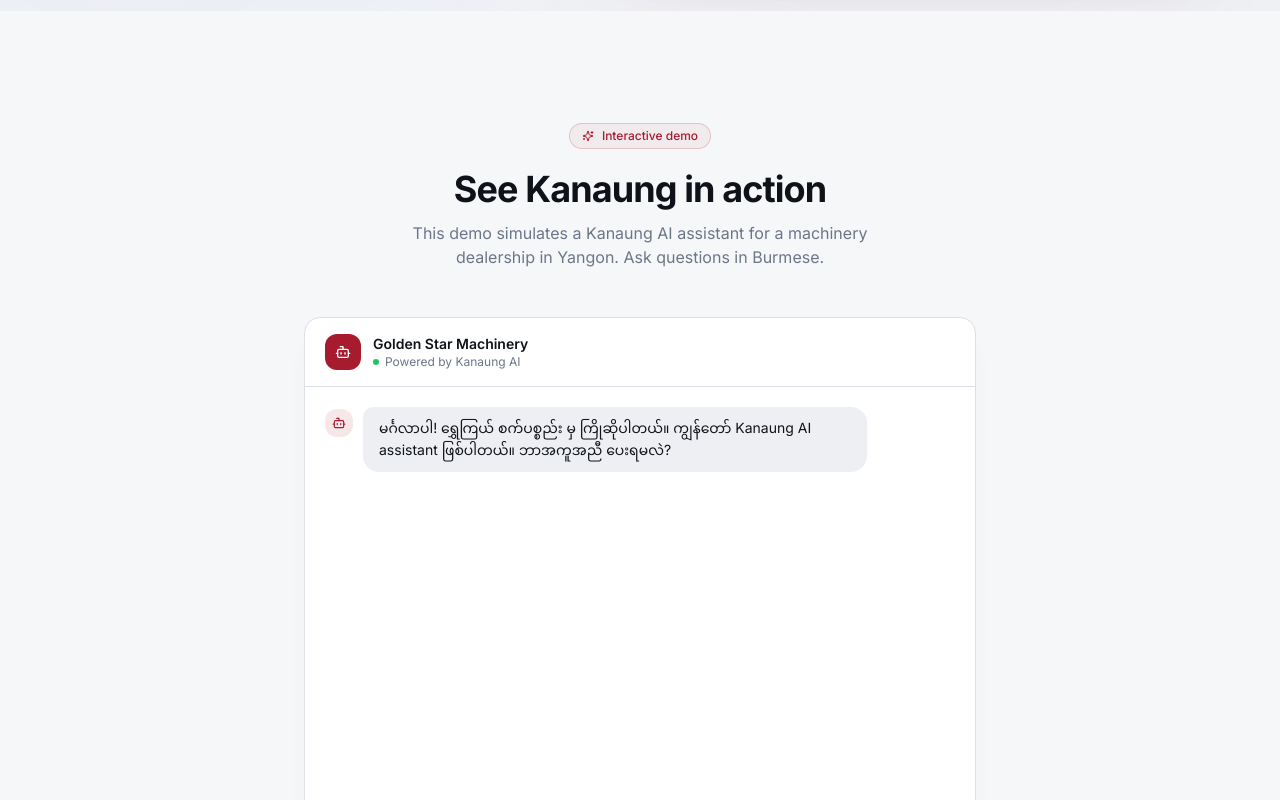
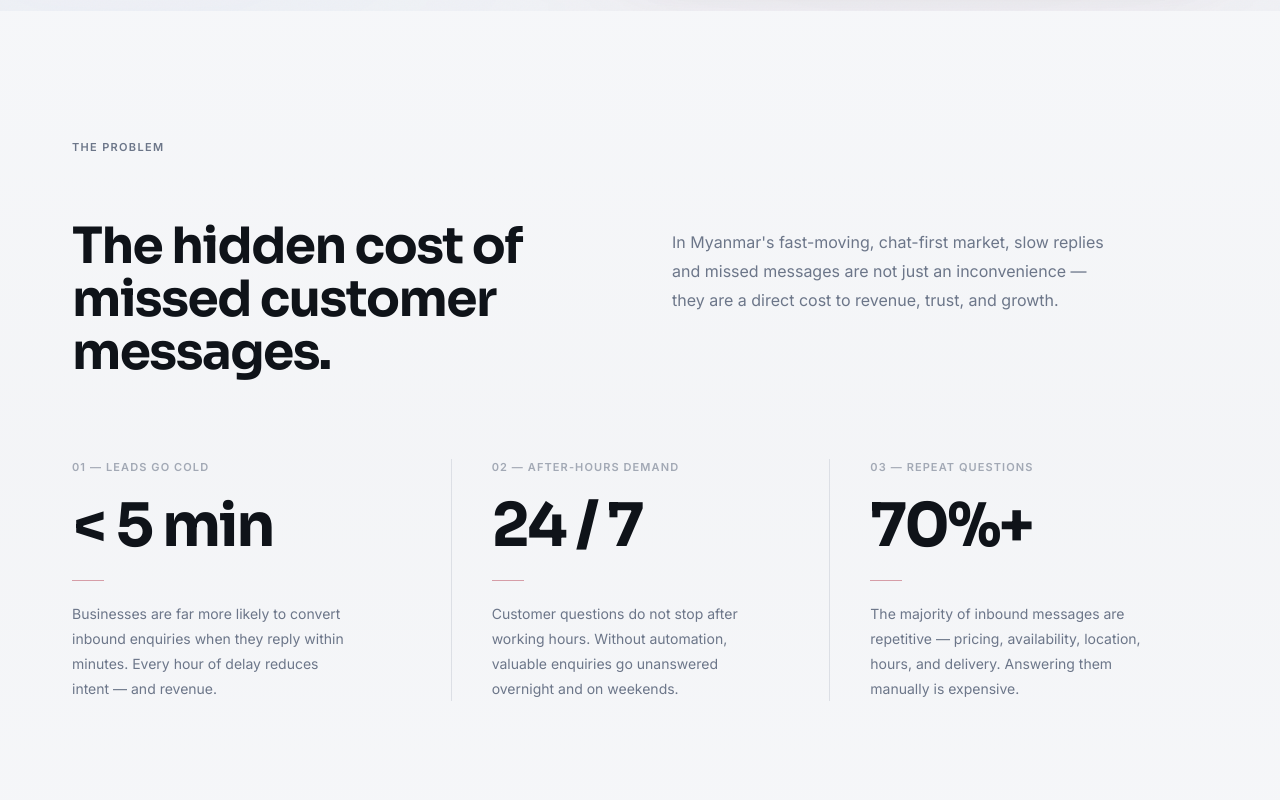
Before and after one commit to kanaungai/kanaung, a React (Vite) app: page / in a window 1280 px wide. Shown: the part 800-1600 px from the top of the page. Built offline with nearby package versions, Linux system fonts and the light colour scheme; no server answers.

Commit message:
File changes

```diff
--- /dev/null
+++ b/src/components/landing/CostSection.jsx
@@ -0,0 +1,101 @@
+import React from "react";
+import { motion } from "framer-motion";
+
+const STATS = [
+  {
+    title: "Leads Go Cold",
+    stat: "< 5 min",
+    body: "Businesses are far more likely to convert inbound enquiries when they reply within minutes. Every hour of delay reduces intent — and revenue.",
+  },
+  {
+    title: "After-Hours Demand",
+    stat: "24 / 7",
+    body: "Customer questions do not stop after working hours. Without automation, valuable enquiries go unanswered overnight and on weekends.",
+  },
+  {
+    title: "Repeat Questions",
+    stat: "70%+",
+    body: "The majority of inbound messages are repetitive — pricing, availability, location, hours, and delivery. Answering them manually is expensive.",
+  },
+];
+
+export default function CostSection() {
+  return (
+    <section className="py-24 md:py-32 relative overflow-hidden">
+      {/* Very subtle background tint shift */}
+      <div className="absolute inset-0 bg-gradient-to-b from-background via-secondary/30 to-background pointer-events-none" />
+
+      <div className="relative max-w-[1200px] mx-auto px-8">
+
+        {/* ── Top row: label + headline ── */}
+        <motion.div
+          initial={{ opacity: 0, y: 24 }}
+          whileInView={{ opacity: 1, y: 0 }}
+          viewport={{ once: true, margin: "-80px" }}
+          transition={{ duration: 0.7, ease: [0.16, 1, 0.3, 1] }}
+          className="mb-16 md:mb-20"
+        >
+          {/* Eyebrow */}
+          <p className="text-[11px] font-semibold tracking-[0.12em] uppercase text-muted-foreground mb-6">
+            The Problem
+          </p>
+
+          {/* Full-width thin rule */}
+          <div className="w-full h-px bg-foreground/8 mb-10" />
+
+          {/* Headline */}
+          <div className="grid md:grid-cols-2 gap-8 md:gap-16 items-start">
+            <h2 className="font-sora text-[36px] md:text-[44px] xl:text-[50px] font-bold tracking-[-0.03em] leading-[1.06] text-foreground">
+              The hidden cost of missed customer messages.
+            </h2>
+            <p className="text-[16px] text-muted-foreground leading-[1.8] md:pt-2 max-w-md font-inter">
+              In Myanmar's fast-moving, chat-first market, slow replies and missed messages are not just an inconvenience — they are a direct cost to revenue, trust, and growth.
+            </p>
+          </div>
+        </motion.div>
+
+        {/* ── Stats grid ── */}
+        <div className="grid md:grid-cols-3 divide-y md:divide-y-0 md:divide-x divide-foreground/8">
+          {STATS.map((item, i) => (
+            <motion.div
+              key={item.title}
+              initial={{ opacity: 0, y: 20 }}
+              whileInView={{ opacity: 1, y: 0 }}
+              viewport={{ once: true, margin: "-60px" }}
+              transition={{ duration: 0.6, delay: i * 0.1, ease: [0.16, 1, 0.3, 1] }}
+              className="pt-10 md:pt-0 md:px-10 first:md:pl-0 last:md:pr-0 pb-10 md:pb-0"
+            >
+              {/* Card number label */}
+              <p className="text-[11px] font-semibold tracking-[0.1em] uppercase text-muted-foreground/60 mb-5">
+                0{i + 1} — {item.title}
+              </p>
+
+              {/* Large stat */}
+              <div className="font-sora text-[52px] md:text-[60px] font-bold tracking-[-0.04em] leading-none text-foreground mb-6">
+                {item.stat}
+              </div>
+
+              {/* Thin divider */}
+              <div className="w-8 h-px bg-primary/40 mb-5" />
+
+              {/* Body */}
+              <p className="text-[14px] text-muted-foreground leading-[1.8] font-inter max-w-[280px]">
+                {item.body}
+              </p>
+            </motion.div>
+          ))}
+        </div>
+
+        {/* Bottom rule */}
+        <motion.div
+          initial={{ opacity: 0 }}
+          whileInView={{ opacity: 1 }}
+          viewport={{ once: true }}
+          transition={{ duration: 0.8, delay: 0.4 }}
+          className="w-full h-px bg-foreground/8 mt-16 md:mt-20"
+        />
+
+      </div>
+    </section>
+  );
+}
--- a/src/pages/Landing.jsx
+++ b/src/pages/Landing.jsx
@@ -1,6 +1,7 @@
 import React from "react";
 import Navbar from "../components/landing/Navbar";
 import Hero from "../components/landing/Hero";
+import CostSection from "../components/landing/CostSection";
 import ChatDemo from "../components/landing/ChatDemo";
 import ProblemSection from "../components/landing/ProblemSection";
 import HowItWorks from "../components/landing/HowItWorks";
@@ -14,6 +15,7 @@ export default function Landing() {
     <div className="min-h-screen bg-background font-inter antialiased">
       <Navbar />
       <Hero />
+      <CostSection />
       <ChatDemo />
       <ProblemSection />
       <HowItWorks />
```
